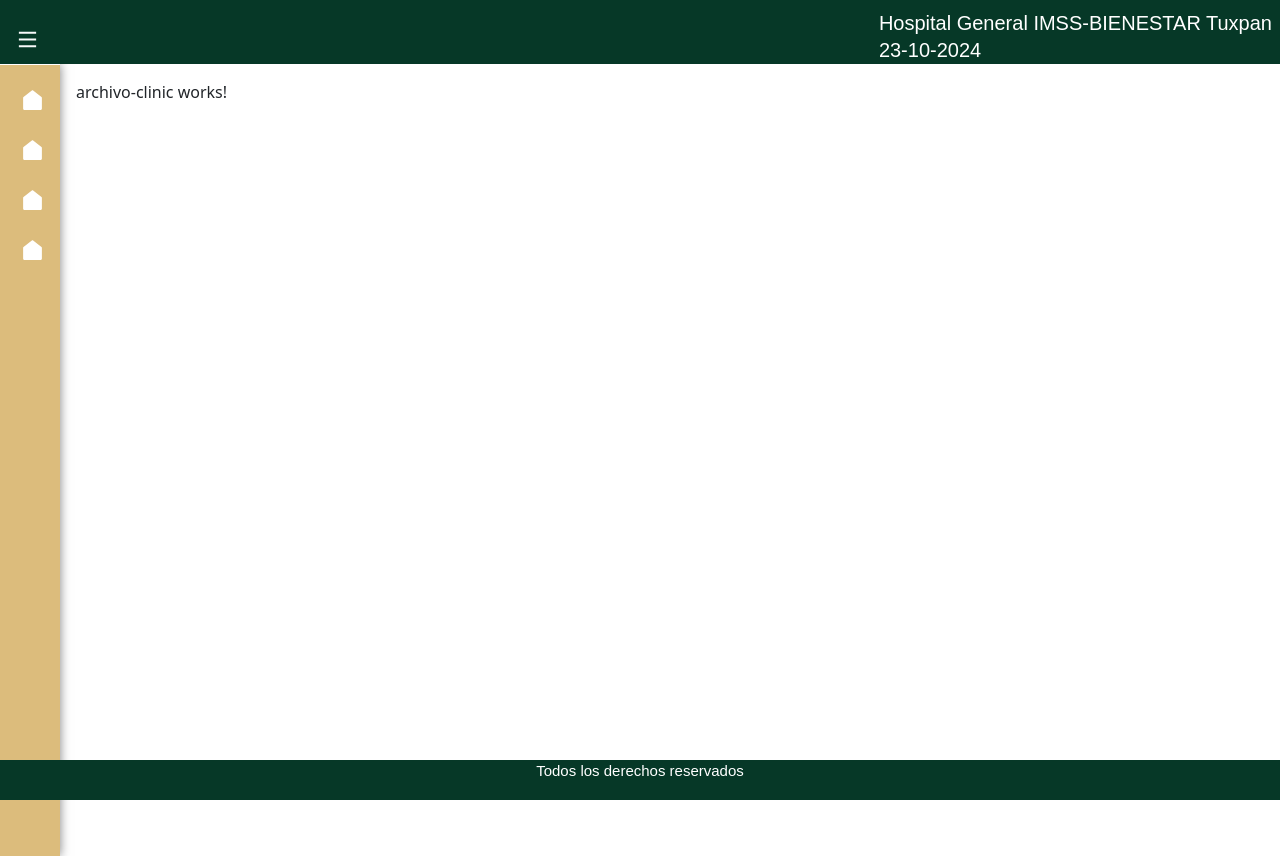
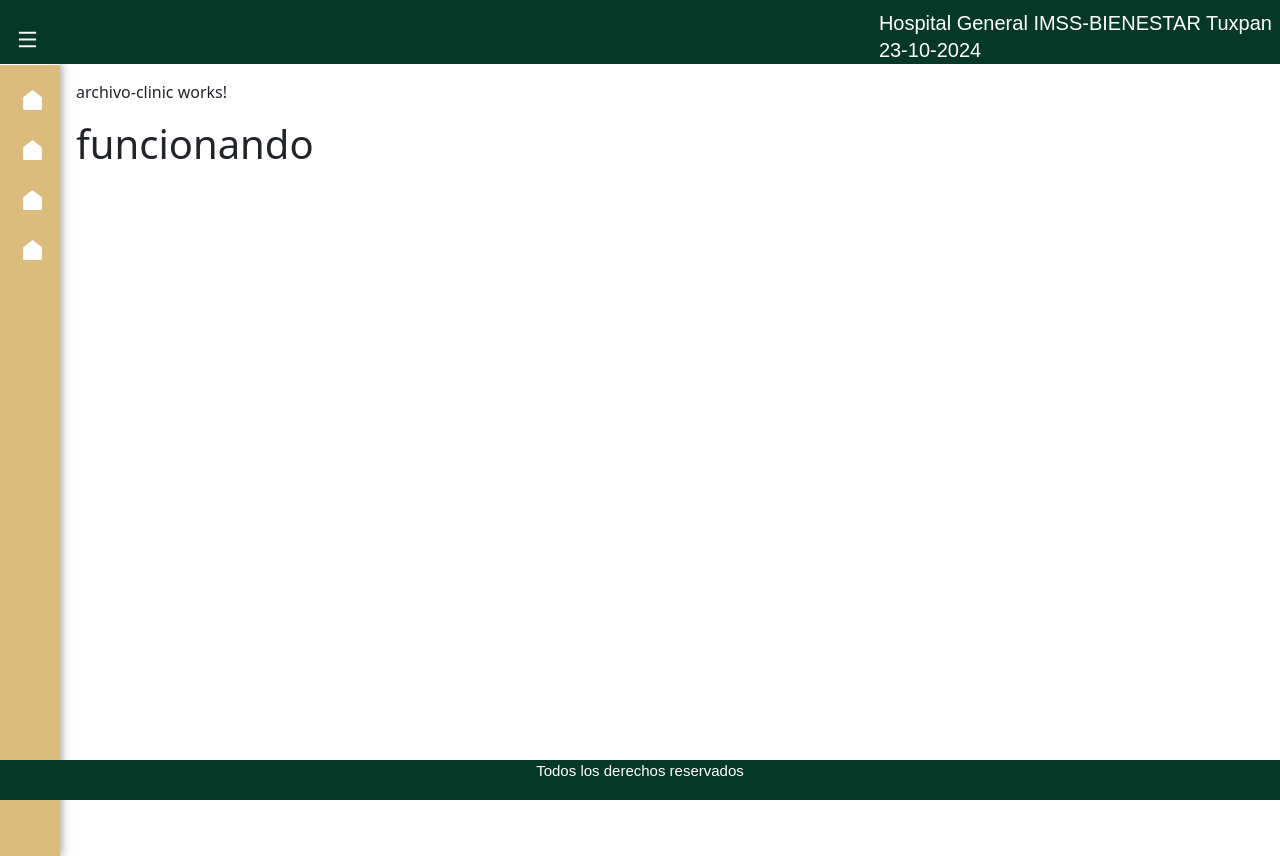
Before and after one commit to Adolfo2803/Proyecto-sis, an Angular app: page /registro_archivo in a window 1280 px wide. Built offline with nearby package versions, Linux system fonts and the light colour scheme.

Commit message:
logro: se agrega h1 en archivo-clinic

```diff
--- a/src/app/business/archivo-clinic/archivo-clinic.component.html
+++ b/src/app/business/archivo-clinic/archivo-clinic.component.html
@@ -1 +1,2 @@
 <p>archivo-clinic works!</p>
+<h1>funcionando</h1>
```
